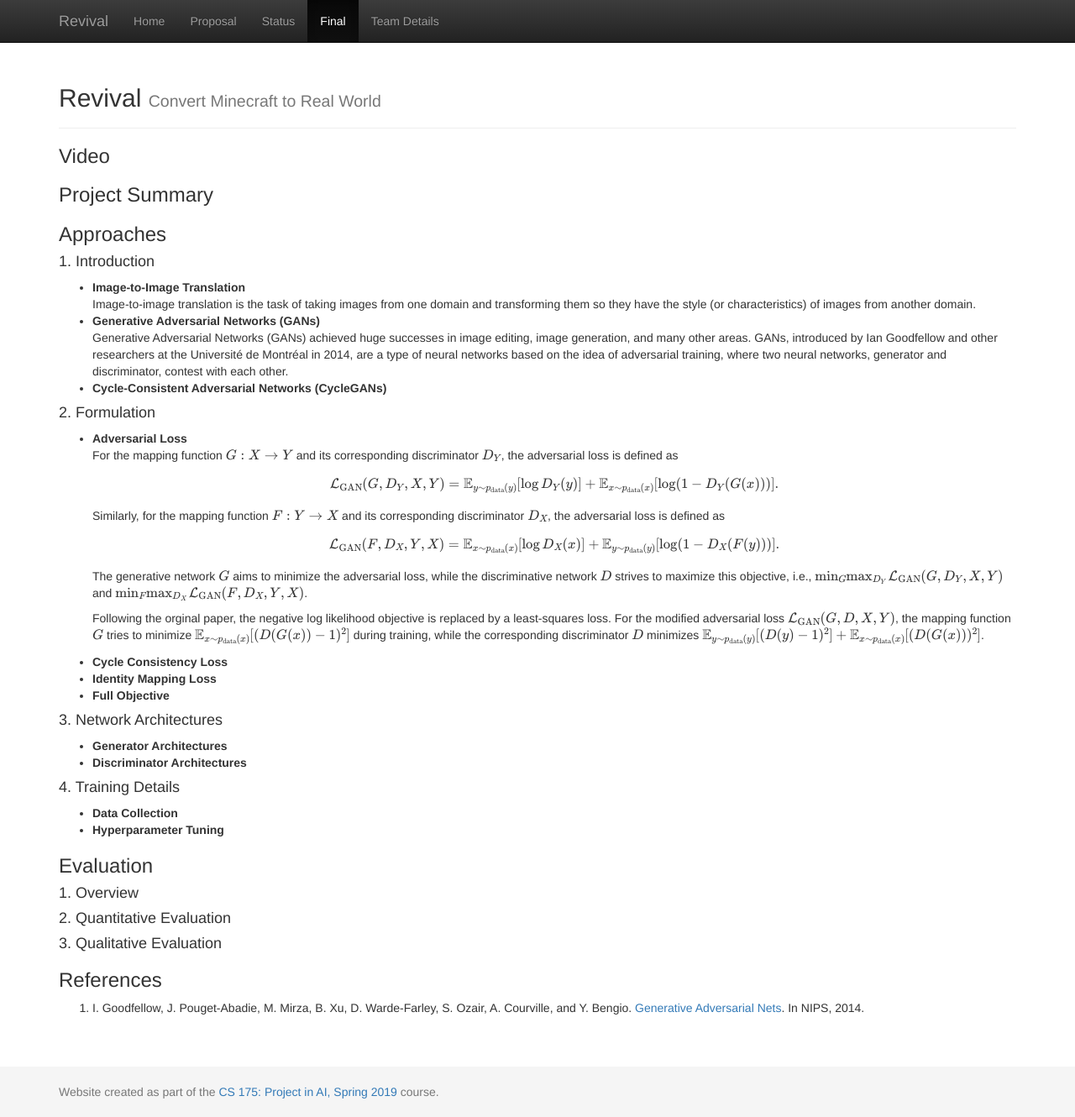
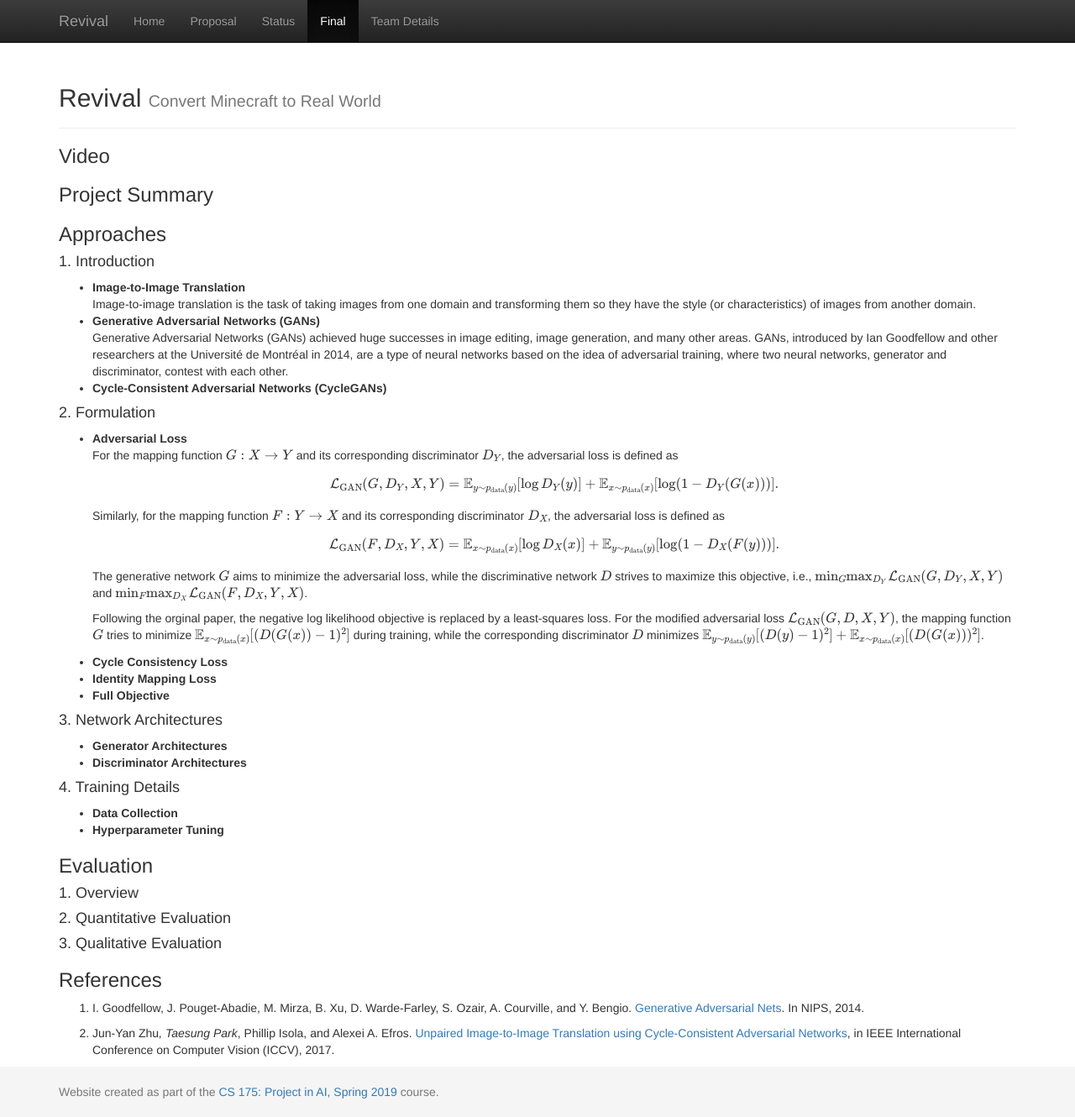
Before and after one commit to sijielu/Revival, a Jekyll site: the page built from docs/final.md, in a window 1280 px wide and 1330 px high. Shown: the whole window at 84% size. Built offline with Jekyll 4.4.1, drawn with Linux system fonts in a browser that asks for light colours; formulas are drawn with MathJax 3.

Commit message:
Update final.md

```diff
--- a/docs/final.md
+++ b/docs/final.md
@@ -51,3 +51,5 @@ title:  Final Report
 
 ### References
 1. I. Goodfellow, J. Pouget-Abadie, M. Mirza, B. Xu, D. Warde-Farley, S. Ozair, A. Courville, and Y. Bengio. [Generative Adversarial Nets](https://arxiv.org/pdf/1406.2661.pdf). In NIPS, 2014.
+
+2. Jun-Yan Zhu*, Taesung Park*, Phillip Isola, and Alexei A. Efros. [Unpaired Image-to-Image Translation using Cycle-Consistent Adversarial Networks](https://arxiv.org/pdf/1703.10593.pdf), in IEEE International Conference on Computer Vision (ICCV), 2017.
```
